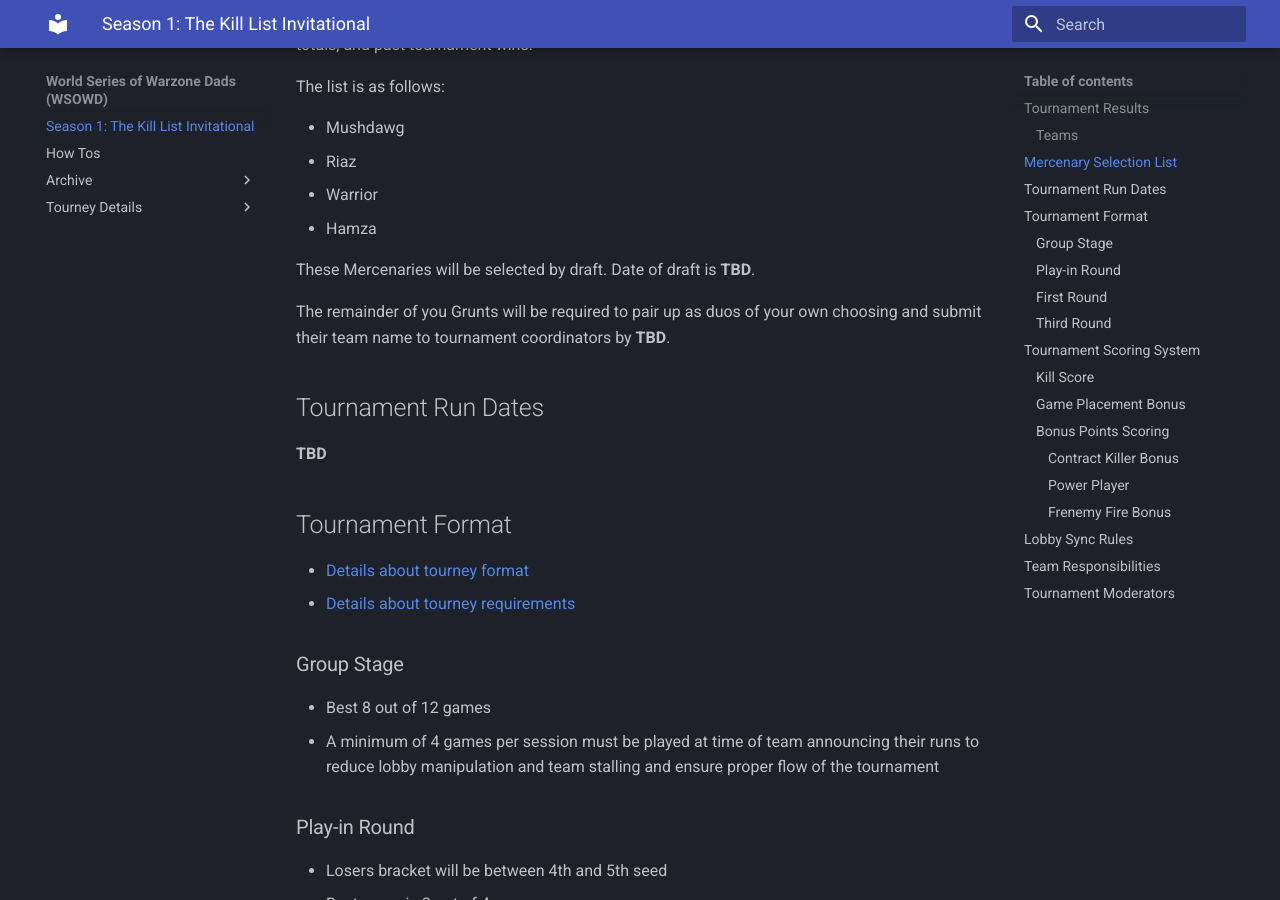
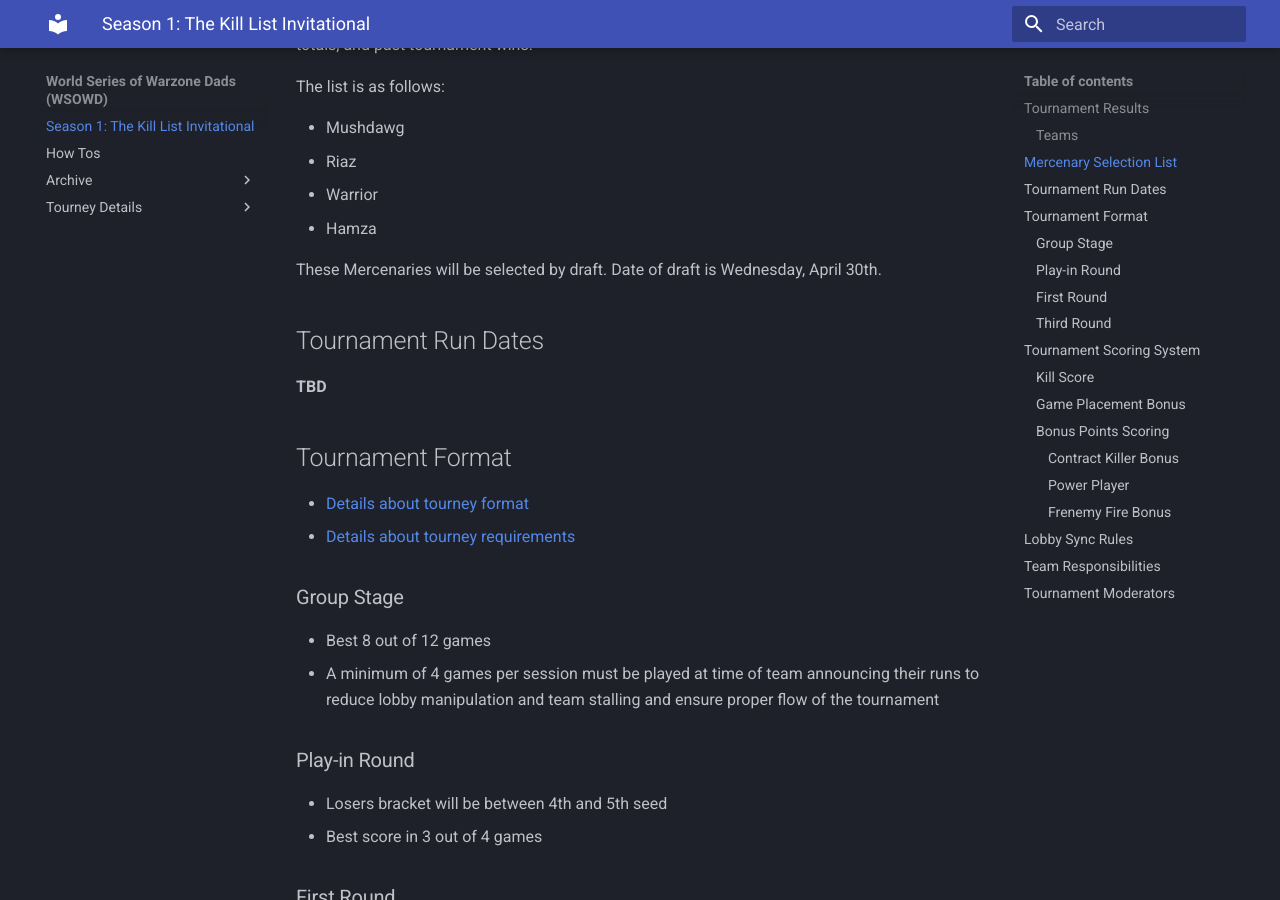
Before and after one commit to WZTourney/wztourney.github.io, an MkDocs documentation site: the page built from docs/index.md, in a window 1280 px wide and 900 px high, scrolled down 2186 px. Built offline with MkDocs 1.6.1 and Material for MkDocs 9.7.7, drawn with Linux system fonts in a browser that asks for light colours.

Commit message:
modified tourney details

```diff
--- a/docs/index.md
+++ b/docs/index.md
@@ -45,9 +45,7 @@
 - Warrior
 - Hamza
 
-These Mercenaries will be selected by draft. Date of draft is **TBD**.
-
-The remainder of you Grunts will be required to pair up as duos of your own choosing and submit their team name to tournament coordinators by  **TBD**.
+These Mercenaries will be selected by draft. Date of draft is Wednesday, April 30th.
 
 ## Tournament Run Dates
 
```
